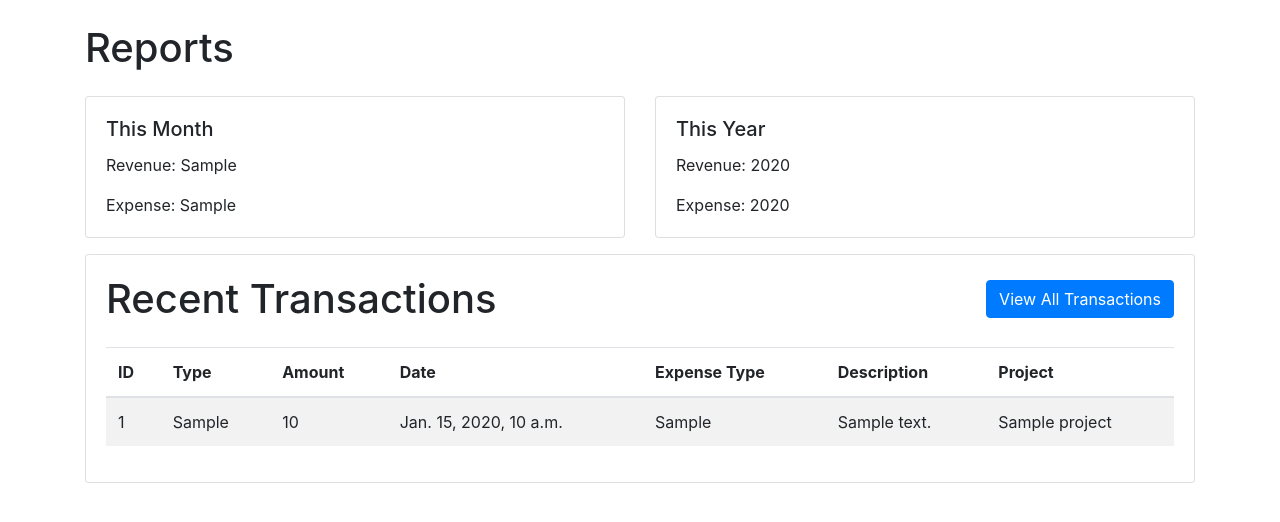
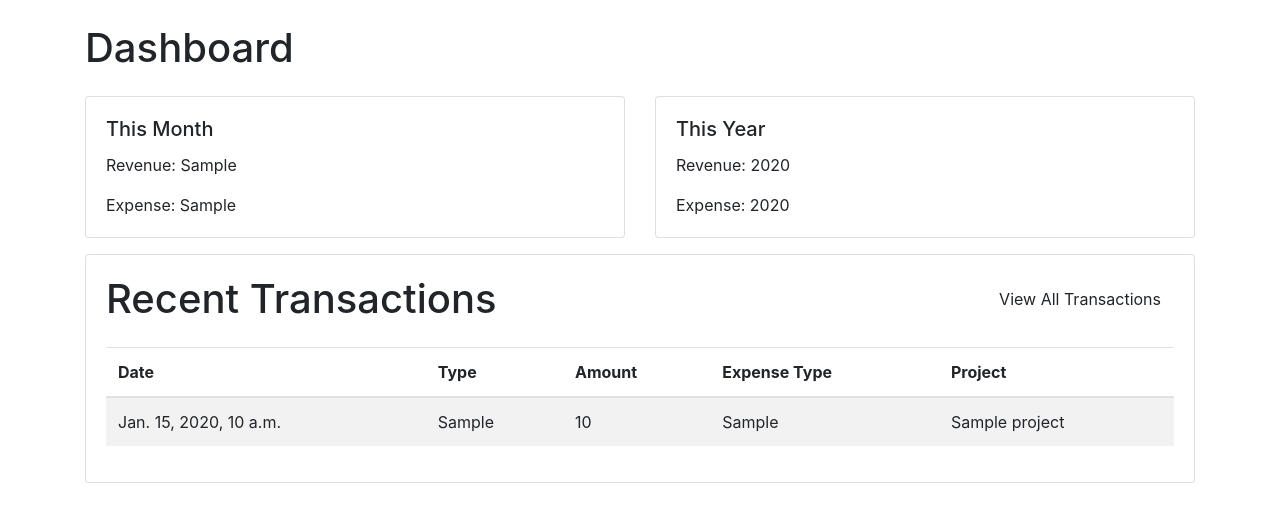
Before and after one commit to vipin-baghel/AccountsManagement_Django, a Django app: template AccountsManagementApp/templates/AccountsManagementApp/dashboard.html in a window 1280 px wide. Shown: the top 522 px of the page. Run offline with Django 5.2, Linux system fonts and the light colour scheme; the template is opened without the code that fills it: most values are stand-ins (such as "Sample title", 1, 10 or a date in 2020); some libraries are stand-ins or nearby versions.

Commit message:
updated UI for transactions view

```diff
--- a/AccountsManagementApp/templates/AccountsManagementApp/dashboard.html
+++ b/AccountsManagementApp/templates/AccountsManagementApp/dashboard.html
@@ -11,7 +11,7 @@
 
 <body>
     <div class="container mt-4">
-        <h1 class="mb-4">Reports</h1>
+        <h1 class="mb-4">Dashboard</h1>
         <!-- Summary Widgets -->
         <div class="row">
             <div class="col-md-6">
@@ -38,31 +38,29 @@
         <div class="card mb-4">
             <div class="card-body">
                 <div class="d-flex justify-content-between align-items-center mb-4">
-                    <h1 class="mb-0">Recent Transactions</h1> <a href="{% url 'all_transactions' %}"
-                        class="btn btn-primary">View All Transactions</a>
+                    <h1 class="mb-0">Recent Transactions</h1>
+                    <a href="{% url 'all_transactions' %}" class="btn bt-secondary">View All Transactions</a>
                 </div>
                 <table class="table table-striped">
                     <thead>
                         <tr>
-                            <th>ID</th>
+                            <th>Date</th>
                             <th>Type</th>
                             <th>Amount</th>
-                            <th>Date</th>
                             <th>Expense Type</th>
-                            <th>Description</th>
                             <th>Project</th>
+                            <!-- <th>Description</th> -->
                         </tr>
                     </thead>
                     <tbody>
                         {% for transaction in recent_transactions %}
                         <tr>
-                            <td>{{ transaction.id }}</td>
+                            <td>{{ transaction.date }}</td>
                             <td>{{ transaction.get_transaction_type_display }}</td>
                             <td>{{ transaction.amount }}</td>
-                            <td>{{ transaction.date }}</td>
                             <td>{{ transaction.expense_type }}</td>
-                            <td>{{ transaction.description }}</td>
                             <td>{{ transaction.project.name }}</td>
+                            <!-- <td>{{ transaction.description }}</td> -->
                         </tr>
                         {% endfor %}
                     </tbody>
--- a/AccountsManagementApp/views/all_transactions.py
+++ b/AccountsManagementApp/views/all_transactions.py
@@ -7,7 +7,7 @@ from AccountsManagementApp.models.Transaction import Transaction
 class AllTransactionsView(View):
 
     def get(self, request):
-        transactions = Transaction.objects.all()
+        transactions = Transaction.objects.all().order_by("-date")
         return render(
             request,
             "AccountsManagementApp/all_transactions.html",
```
Also changed, not shown: AccountsManagementApp/templates/AccountsManagementApp/all_transactions.html (+4 -6 lines).
